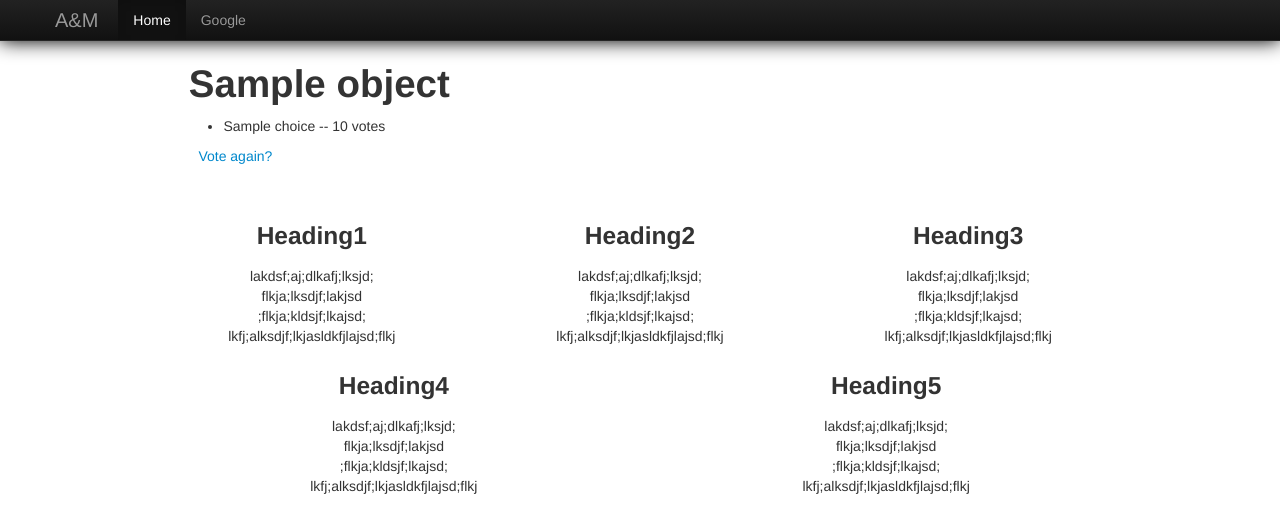
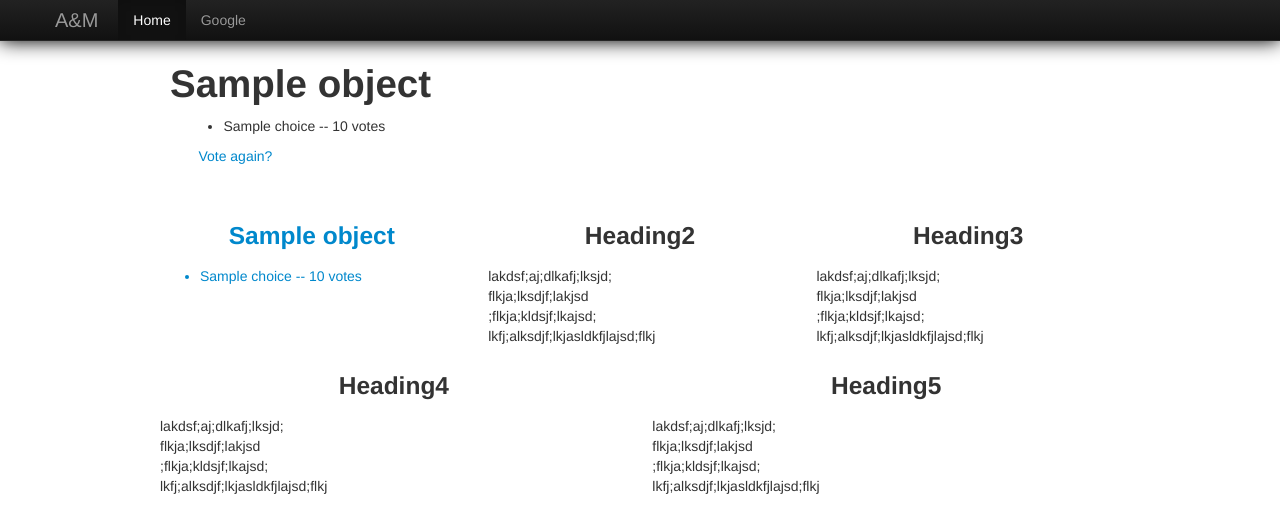
Before and after one commit to johnphillips1992/firstSite, a Django app: template firstSite/polls/templates/polls/results.html in a window 1280 px wide. Shown: the top 526 px of the page. Run offline with Django 3.2, Linux system fonts and the light colour scheme; the template is opened without the code that fills it: most values are stand-ins (such as "Sample title", 1, 10 or a date in 2020); some libraries are stand-ins or nearby versions.

Commit message:
Started linking the polls to the paragraphs

```diff
--- a/firstSite/firstSite/settings.py
+++ b/firstSite/firstSite/settings.py
@@ -12,7 +12,7 @@ MANAGERS = ADMINS
 DATABASES = {
     'default': {
         'ENGINE': 'django.db.backends.sqlite3', # Add 'postgresql_psycopg2', 'mysql', 'sqlite3' or 'oracle'.
-        'NAME': '/Users/johnphillips/Documents/Django/firstSite/sqlite3.db',                      # Or path to database file if using sqlite3.
+        'NAME': '/Users/Dev/Documents/www/firstSite/sqlite3.db',                      # Or path to database file if using sqlite3.
         # The following settings are not used with sqlite3:
         'USER': '',
         'PASSWORD': '',
@@ -112,6 +112,7 @@ TEMPLATE_DIRS = (
     # Always use forward slashes, even on Windows.
     # Don't forget to use absolute paths, not relative paths.
     "/Users/johnphillips/Documents/Django/fistSite/firstSite/polls",
+    "/Users/Dev/Documents/www/firstSite/firstSite/polls",
     )
 
 INSTALLED_APPS = (
--- a/firstSite/polls/static/polls/style.css
+++ b/firstSite/polls/static/polls/style.css
@@ -40,7 +40,7 @@ li a {
 }
 
 .header h1 {
-  padding-left: 3%;
+  padding-left: 10px;
   padding-top: 4px;
   padding-bottom: 2px;
 }
@@ -70,10 +70,17 @@ li a {
 }
 
 .secondary {
+  transition: background 0.32s ease-in-out;
+}
+
+.secondary h3 {
   text-align: center;
-  transition: background 0.32s ease-in-out;
 }
 
 .secondary:hover {
   background: #dddddd;
 }
+
+.secondary ul {
+  margin-left: 40px;
+}
--- a/firstSite/polls/templates/polls/index.html
+++ b/firstSite/polls/templates/polls/index.html
@@ -55,14 +55,20 @@
   <br>
   <br>
   <div class="row-fluid">
+    <a href="/1">
       <div class="span4 secondary">
         <h3>
+          {% block heading1 %}
             Heading1
+          {% endblock %}
         </h3>
         <p>
+          {% block results1 %}
             lakdsf;aj;dlkafj;lksjd;<br>flkja;lksdjf;lakjsd<br>;flkja;kldsjf;lkajsd;<br>lkfj;alksdjf;lkjasldkfjlajsd;flkj
+          {% endblock %}
         </p>
       </div>
+    </a>
   <div class="span4 secondary">
     <h3>
       Heading2
--- a/firstSite/polls/templates/polls/poll_detail.html
+++ b/firstSite/polls/templates/polls/poll_detail.html
@@ -1,7 +1,15 @@
 {% extends "polls/index.html" %}
+
+{% block heading1 %}
+  {{ object.question }}
+{% endblock %}
 
 {% block header %}
   {{ object.question }}
+{% endblock %}
+
+{% block results %}
+
 {% endblock %}
 
 {% block content %}
@@ -12,8 +20,8 @@
 
   {% for choice in object.choice_set.all %}
        <label class="radio" for="choice{{ forloop.counter }}">
-       {{ choice.choice }}
-       <input type="radio" name="choice" id="choice{{ forloop.counter }}" value="{{ choice.id }}" />
+         {{ choice.choice }}
+         <input type="radio" name="choice" id="choice{{ forloop.counter }}" value="{{ choice.id }}" />
        </label>
   {% endfor %}
   <input class="btn-primary" type="submit" value="Vote" />
--- a/firstSite/polls/templates/polls/results.html
+++ b/firstSite/polls/templates/polls/results.html
@@ -5,12 +5,14 @@
 {% endblock %}
 
 {% block content %}
-
+{% block results1 %}
 <ul>
 {% for choice in object.choice_set.all %}
   <li>{{ choice.choice }} -- {{ choice.votes }} vote{{ choice.votes|pluralize }}</li>
 {% endfor %}
 </ul>
 
+{% endblock %}
+
 <a href="/{{ object.id }}/">Vote again?</a>
 {% endblock %}
```
Also changed, not shown: sqlite3.db (added). Lines whose indentation alone changed are shown as unchanged.
